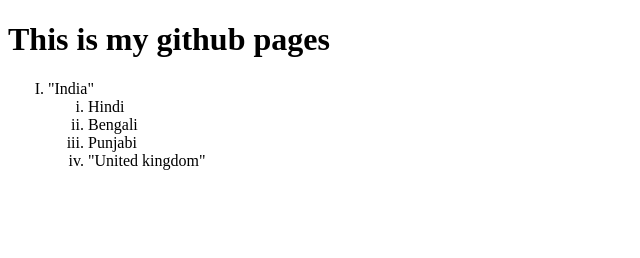
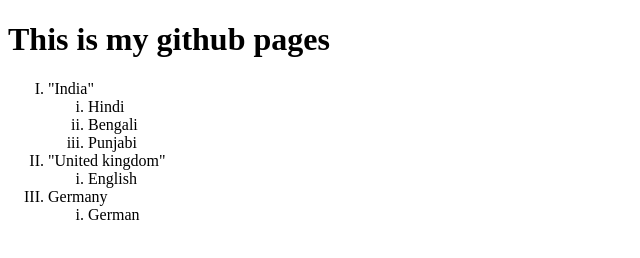
Before and after one commit to coderbhawesh/coderbhawesh.github.io, a plain HTML site: page index.html in a window 1280 px wide. Shown: the whole page, without its empty margins (0-640 px from the left). Drawn offline with Linux system fonts and the light colour scheme.

Commit message:
Update index.html

```diff
--- a/index.html
+++ b/index.html
@@ -19,10 +19,22 @@
                 <li>
                     Punjabi
                 </li>
+            </ol>
 
         </li>
             <li>
                 "United kingdom"
+                <ol type = i>
+                    <li> English </li>
+                </ol>
         </li>
+
+        <li> Germany
+            <ol type = i>
+                <li> German </li>
+            </ol>
+        </li>
+
+    </ol>
 </body>
 </html>
```
